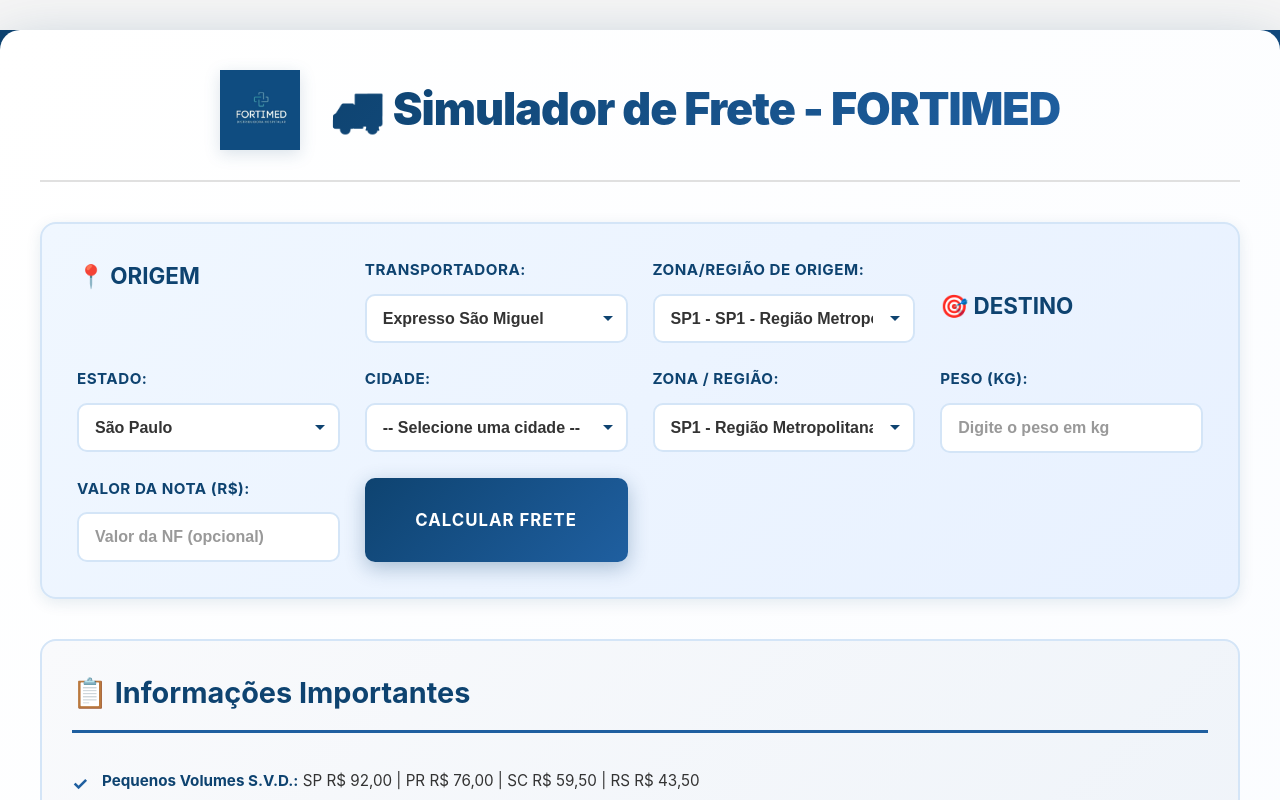
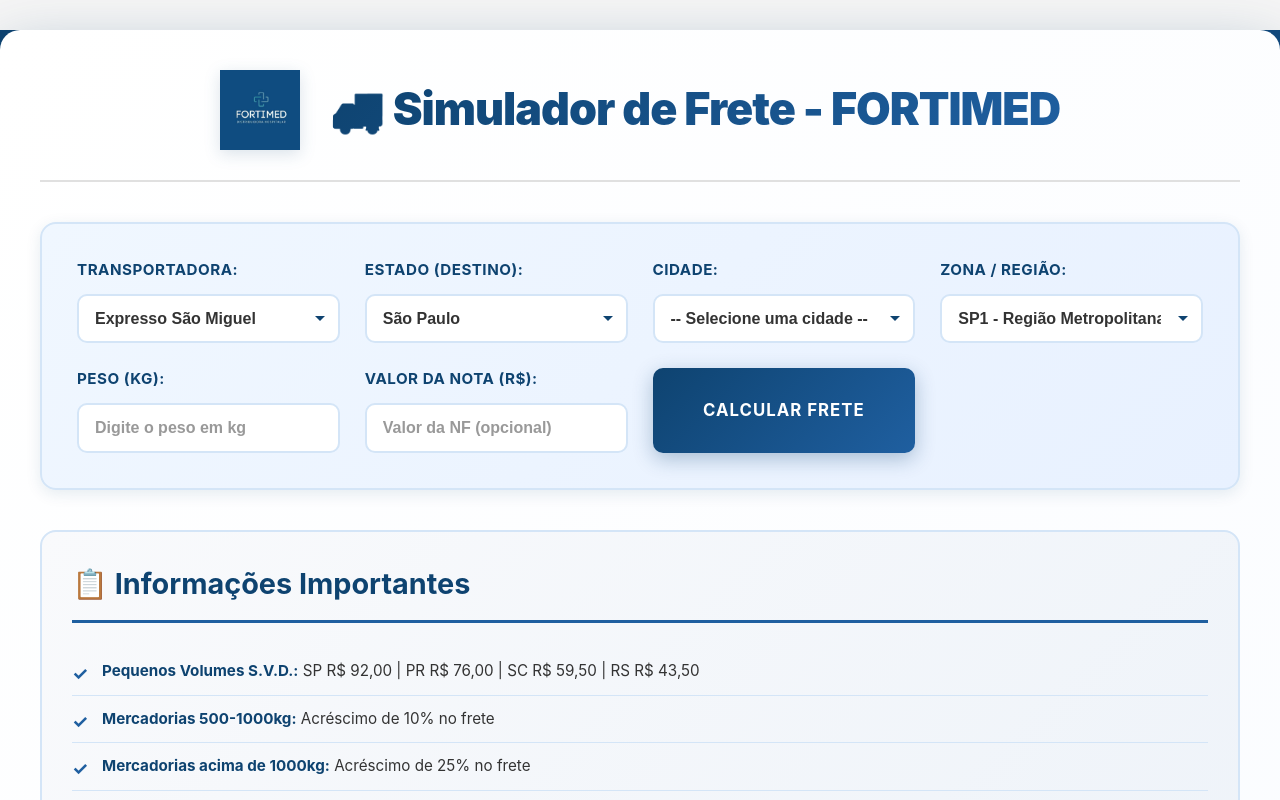
Before and after one commit to lucasrmonteiro07/fortimed-frete-sim, a React (Vite) app: page / in a window 1280 px wide. Shown: the top 800 px of the page. Built offline with nearby package versions, Linux system fonts and the light colour scheme.

Commit message:
Simplificar cálculo GRIS: usar apenas destino, remover campo origem, mostrar cálculo e mínimo

```diff
--- a/src/App.jsx
+++ b/src/App.jsx
@@ -185,7 +185,6 @@
   const [estado, setEstado] = useState('São Paulo')
   const [zona, setZona] = useState('SP1')
   const [cidade, setCidade] = useState('')
-  const [zonaOrigem, setZonaOrigem] = useState('SP1')
   const [peso, setPeso] = useState('')
   const [valorNota, setValorNota] = useState('')
   const [resultado, setResultado] = useState(null)
@@ -271,37 +270,34 @@
     // 3. Pedágio (por fração de 100kg)
     const pedagio = Math.ceil(pesoNum / 100) * (isSP ? PEDAGIO_SP : PEDAGIO_OUTROS)
 
-    // 4. GRIS - % sobre valor da NF com mínimo
-    // REGRA: Se origem OU destino for SP = 0,20% (min R$ 6,18)
-    //        Se ambos forem não-SP = 0,15% (min R$ 3,31)
-    const isOrigemSP = zonaOrigem.startsWith('SP')
-    const isDestinoSP = zona.startsWith('SP')
-    const temSP = isOrigemSP || isDestinoSP
-
-    const grisPercentual = temSP ? GRIS_SP_PERCENTUAL : GRIS_OUTROS_PERCENTUAL
-    const grisMinimo = temSP ? GRIS_SP_MINIMO : GRIS_OUTROS_MINIMO
+    // 4. GRIS - % sobre valor da NF com mínimo por destino
+    // REGRA: Destino SP = 0,20% (mínimo R$ 6,18)
+    //        Demais destinos = 0,15% (mínimo R$ 3,31)
+    const grisPercentual = isSP ? GRIS_SP_PERCENTUAL : GRIS_OUTROS_PERCENTUAL
+    const grisMinimo = isSP ? GRIS_SP_MINIMO : GRIS_OUTROS_MINIMO
+    const grisCalculado = valorNotaNum * grisPercentual
     const gris = valorNotaNum > 0
-      ? Math.max(valorNotaNum * grisPercentual, grisMinimo)
+      ? Math.max(grisCalculado, grisMinimo)
       : grisMinimo
 
     // 5. Frete total
     const freteTotal = freteBase + pedagio + gris
 
     // Determinar percentual GRIS para exibição
-    const percentualGrisExibicao = temSP ? '0,20' : '0,15'
+    const percentualGrisExibicao = isSP ? '0,20' : '0,15'
 
     setResultado({
       transportadora: transportadoras.find(t => t.id === parseInt(transportadora))?.nome,
       zona: zona,
-      regiao_origem: regiaoInfo[zonaOrigem].nome,
       regiao: regiaoInfo[zona].nome,
       cidades: regiaoInfo[zona].cidades,
-      zonaOrigem: zonaOrigem,
       peso: pesoNum,
       valorNota: valorNotaNum,
       freteBase: freteBase.toFixed(2),
       pedagio: pedagio.toFixed(2),
       gris: gris.toFixed(2),
+      grisCalculado: grisCalculado.toFixed(2),
+      grisMinimo: grisMinimo.toFixed(2),
       grisPercentual: percentualGrisExibicao,
       freteTotal: freteTotal.toFixed(2)
     })
@@ -315,8 +311,6 @@
       </div>
 
       <div className="form-container">
-        <h3 style={{ marginTop: 0, color: '#0e4370', marginBottom: '20px' }}>📍 ORIGEM</h3>
-
         <div className="form-group">
           <label htmlFor="transportadora">Transportadora:</label>
           <select
@@ -331,24 +325,7 @@
         </div>
 
         <div className="form-group">
-          <label htmlFor="zonaOrigem">Zona/Região de Origem:</label>
-          <select
-            id="zonaOrigem"
-            value={zonaOrigem}
-            onChange={(e) => setZonaOrigem(e.target.value)}
-          >
-            {Object.entries(regiaoInfo).map(([z, info]) => (
-              <option key={z} value={z}>
-                {z} - {info.nome}
-              </option>
-            ))}
-          </select>
-        </div>
-
-        <h3 style={{ marginTop: 30, color: '#0e4370', marginBottom: '20px' }}>🎯 DESTINO</h3>
-
-        <div className="form-group">
-          <label htmlFor="estado">Estado:</label>
+          <label htmlFor="estado">Estado (Destino):</label>
           <select
             id="estado"
             value={estado}
@@ -423,9 +400,8 @@
           <h2>📊 Resultado da Simulação</h2>
           <div className="info-box">
             <p><strong>Transportadora:</strong> <span>{resultado.transportadora}</span></p>
-            <p><strong>Origem:</strong> <span>{resultado.zonaOrigem} - {resultado.regiao_origem}</span></p>
             <p><strong>Destino:</strong> <span>{resultado.zona} - {resultado.regiao}</span></p>
-            <p><strong>Cidades (Destino):</strong> <span>{resultado.cidades}</span></p>
+            <p><strong>Cidades:</strong> <span>{resultado.cidades}</span></p>
             <p><strong>Peso:</strong> <span>{resultado.peso} kg</span></p>
             {resultado.valorNota > 0 && (
               <p><strong>Valor da Nota:</strong> <span>R$ {resultado.valorNota.toFixed(2)}</span></p>
@@ -443,8 +419,11 @@
               <strong>R$ {resultado.pedagio}</strong>
             </div>
             <div className="breakdown-item">
-              <span>GRIS ({resultado.grisPercentual}% NF):</span>
+              <span>GRIS ({resultado.grisPercentual}% sobre NF):</span>
               <strong>R$ {resultado.gris}</strong>
+              <span style={{ fontSize: '0.85em', color: '#666', marginLeft: '10px' }}>
+                ({resultado.grisCalculado} calculado, mínimo R$ {resultado.grisMinimo})
+              </span>
             </div>
             <div className="breakdown-item total">
               <span>Total do Frete:</span>
```
